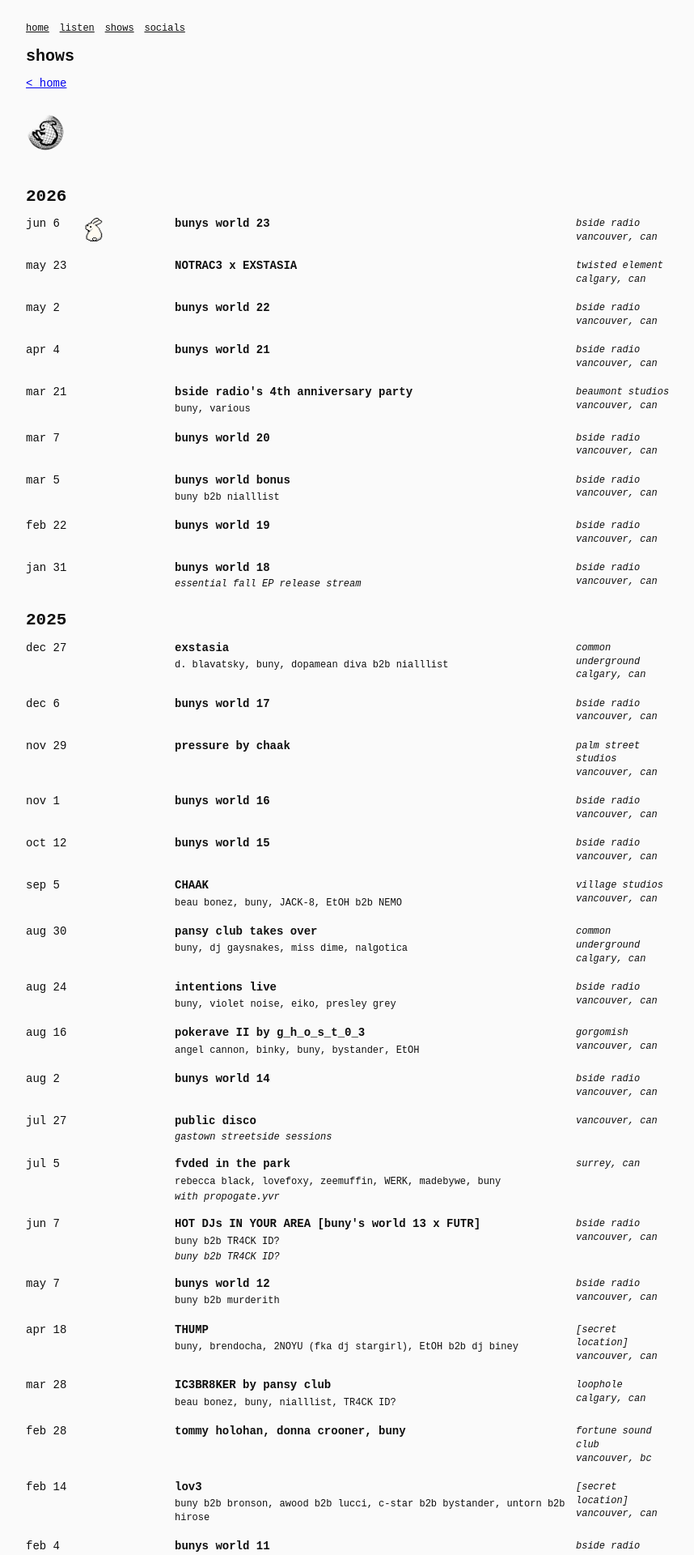
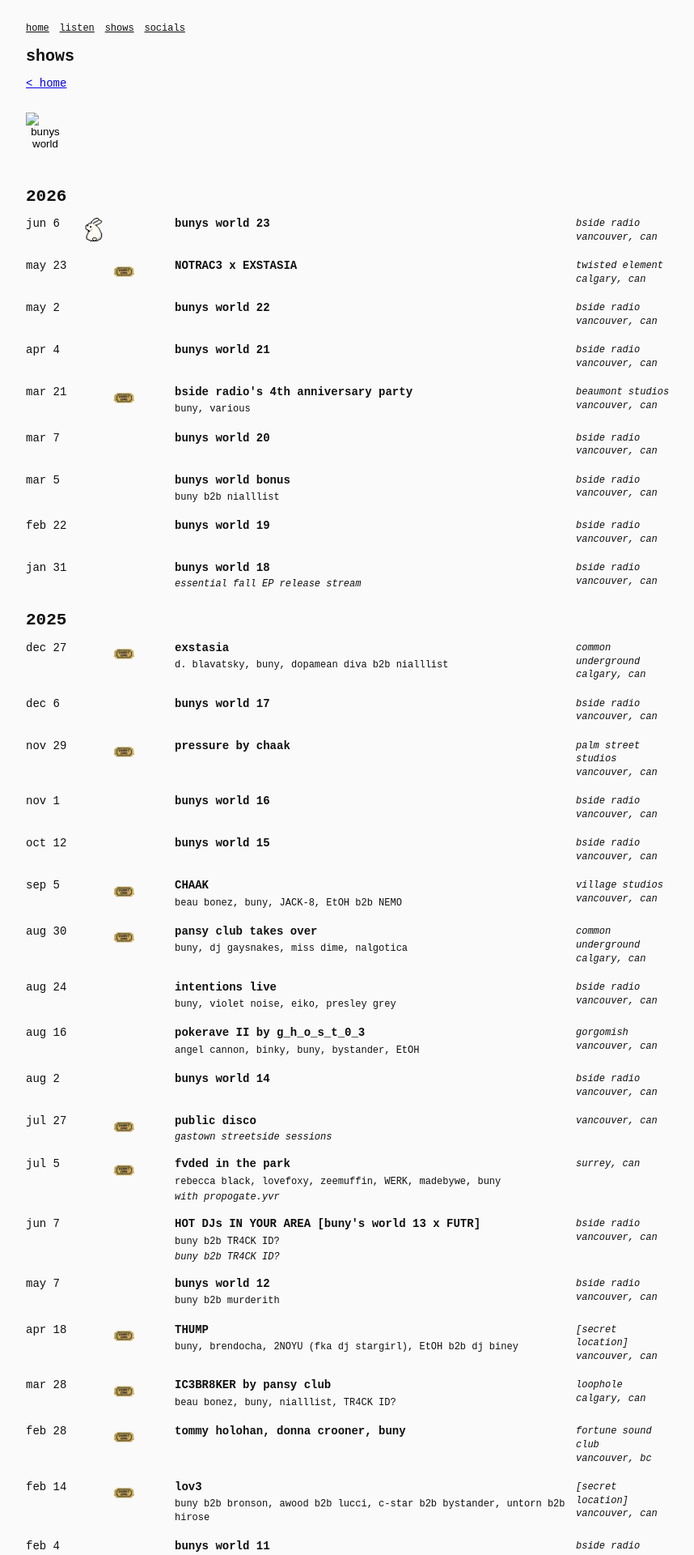
Before and after one commit to 746a70/buny, a Jekyll site: the page built from shows.md, in a window 1280 px wide. Shown: the top 1920 px of the page at 81% size, without its empty margins (208-1066 px from the left). Built offline with Jekyll 4.4.1, drawn with Linux system fonts in a browser that asks for light colours.

Commit message:
Update shows.md

```diff
--- a/shows.md
+++ b/shows.md
@@ -10,10 +10,11 @@ permalink: /shows.html
 
 {% assign bw_icon_path = '/images/bw icon bw-66.png' | relative_url %}
 {% assign listen_icon_path = '/images/micro.gif' | relative_url %}
+{% assign ticket_icon_path = '/images/ticket.gif' | relative_url %}
 {% assign new_icon_path = '/images/new.gif' | relative_url %}
 
 <button id="bw-filter-toggle" class="bw-filter-toggle" type="button" aria-expanded="false" aria-controls="bw-filter-description" aria-label="filter bunys world shows">
-  <img src="{{ bw_icon_path }}" alt="bunys world" />
+  <img src="" alt="bunys world" />
 </button>
 
 <p id="bw-filter-description" class="bw-filter-description" aria-hidden="true">bunys world is my monthly show on bside.radio. each month, i spin my favourite left-field, provocative, and rebellious dance music for the ones that get it. i consider it my “lab” time, where i experiment and play around with all sorts of electronic music i love listening to, with special guests, exclusive leaks, and surprises every so often~ it's hard for me to explain, probably best if you have a listen for yourself...</p>
@@ -48,7 +49,7 @@ permalink: /shows.html
     <td style="vertical-align: top; padding: 0.5rem 0.25rem 0.65rem 0; text-align: center;">
       {% if show.kind == 'tickets' and show.link and show.link != '' %}
       <a href="{{ show.link }}" aria-label="tickets for {{ show.title }}" title="tickets" style="text-decoration: none; display: inline-block; width: 1.9rem; height: 1.9rem; vertical-align: middle;">
-        <!-- ticket gif placeholder -->
+        <img src="{{ ticket_icon_path }}" alt="ticket" style="width: 1.9rem; height: 1.9rem; display: block;" />
       </a>
       {% endif %}
     </td>
```
